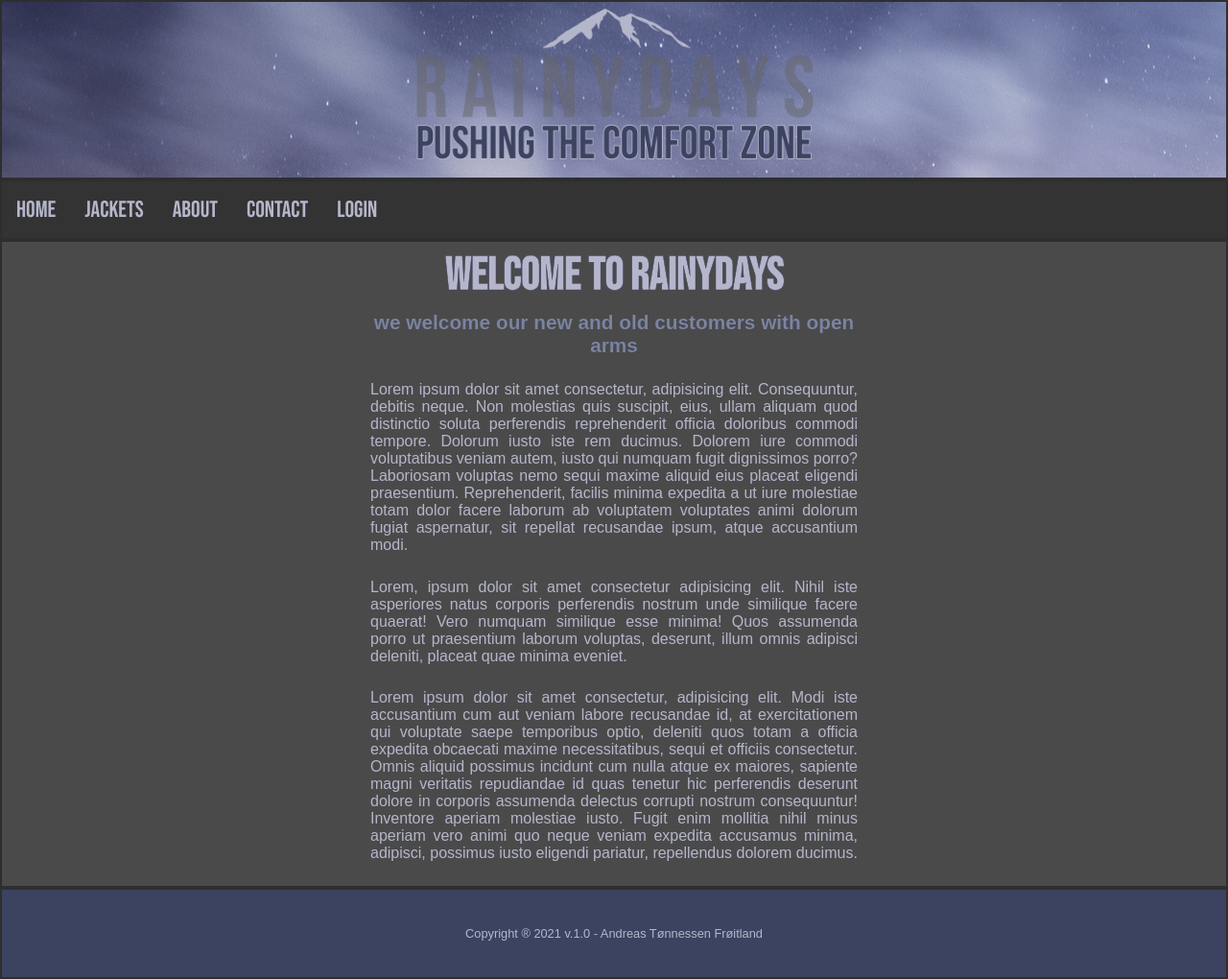
After one commit to Relouding/for-testing, a PHP site: page /index.html in a window 1280 px wide. The commit adds this page. Shown: the whole page at 96% size. Run offline with PHP 8.4, Linux system fonts and the light colour scheme.

Commit message:
Add files via upload

```diff
--- /dev/null
+++ b/index.html
@@ -0,0 +1,59 @@
+<!DOCTYPE html>
+<html lang="en">
+<head>
+  <meta name="Home" content="Home page of Rainydays">
+  <link rel="stylesheet" type="text/css" href="./styles/style.css">
+  <title>Home</title>
+</head>
+<body>
+
+
+
+<header>
+  <img src="images/headerimage.png" width="35%" height="auto">
+</header>
+
+<section>
+  <nav>
+    <ul>
+      <li><a href="#">HOME</a></li>
+      <li><a href="#">JACKETS</a></li>
+      <li><a href="#">ABOUT</a></li>
+      <li><a href="#">CONTACT</a></li>
+      <li><a href="#">LOGIN</a></li>
+    </ul>
+  </nav>
+</section>
+
+<section>
+  <content>
+    <h1>WELCOME TO RAINYDAYS</h1>
+    <h2>we welcome our new and old customers with open arms</h2>
+    <p>Lorem ipsum dolor sit amet consectetur, adipisicing elit. Consequuntur, debitis neque.
+      Non molestias quis suscipit, eius, ullam aliquam quod distinctio soluta perferendis
+      reprehenderit officia doloribus commodi tempore. Dolorum iusto iste rem ducimus. Dolorem
+      iure commodi voluptatibus veniam autem, iusto qui numquam fugit dignissimos porro? Laboriosam
+      voluptas nemo sequi maxime aliquid eius placeat eligendi praesentium. Reprehenderit, facilis
+      minima expedita a ut iure molestiae totam dolor facere laborum ab voluptatem voluptates animi
+      dolorum fugiat aspernatur, sit repellat recusandae ipsum, atque accusantium modi.</p>
+    <p>Lorem, ipsum dolor sit amet consectetur adipisicing elit. Nihil iste asperiores natus corporis
+      perferendis nostrum unde similique facere quaerat! Vero numquam similique esse minima! Quos
+      assumenda porro ut praesentium laborum voluptas, deserunt, illum omnis adipisci deleniti, placeat
+      quae minima eveniet.</p>
+    <p>Lorem ipsum dolor sit amet consectetur, adipisicing elit. Modi iste accusantium cum aut veniam
+      labore recusandae id, at exercitationem qui voluptate saepe temporibus optio, deleniti quos totam
+      a officia expedita obcaecati maxime necessitatibus, sequi et officiis consectetur. Omnis aliquid
+      possimus incidunt cum nulla atque ex maiores, sapiente magni veritatis repudiandae id quas tenetur
+      hic perferendis deserunt dolore in corporis assumenda delectus corrupti nostrum consequuntur!
+      Inventore aperiam molestiae iusto. Fugit enim mollitia nihil minus aperiam vero animi quo neque
+      veniam expedita accusamus minima, adipisci, possimus iusto eligendi pariatur, repellendus dolorem
+      ducimus.</p>
+  </content>
+</section>
+
+<footer>
+  <div id="pf">Copyright ® 2021 v.1.0 - Andreas Tønnessen Frøitland</div>
+</footer>
+
+</body>
+</html>
--- a/styles/style.css
+++ b/styles/style.css
@@ -1,186 +1,180 @@
-
-/* Body */
     body {
-     background-color: #000000;
-      background-size: 100%;
-    background-repeat: repeat;
+      background-color: #000;
+      margin: .0%;
     }
 
     /* Header */
- #H1 {
-             position: absolute;
-               height: 49%;
-                width: 90%;
-
-                  top: 0%;
-                 left: 5%;
-
+    header {
+      background-color: #666;
+      padding: .0%;
+      text-align: center;
+      color: white;
       background-image: url("../images/cover.jpg");
-  background-position: 0% 25%;
-     background-color: #4A4A4A;
-              opacity: 100%;
-
-	       border-style: solid;
-         border-width: 2px;
-	    	 border-color: #2E2E2E;
-
-              display: flex;
-      justify-content: center;
-          align-items: center;
-}
-
-.HeaderG {
-  display: grid;
-  grid-template-columns: repeat(3, 1fr);
-  grid-auto-rows: minmax(100px, auto);
-}
-
-/* Navigation */
-.NavBox {
-	           position: absolute;
-               height: 5%;
-                width: 10%;
-
-     background-color: #4A4A4A;
-              opacity: 50%;
-
-	       border-style: solid;
-         border-width: 2px;
-		     border-color: #2E2E2E;
-
-              display: flex;
-      justify-content: center;
-          align-items: center;
-}
-.NavText {
-                color: #B5B6CB;
-          font-family: Bebas;
-            font-size: 150%;
-}
-.NavZoom {
-           transition: transform .2s;
-}
-.NavZoom:hover {
-            transform: scale(1.05);
-              opacity: 70%;
-}
-
- #Home {
-                  top: 42.5%;
-                 left: 6%;
-}
- #Jackets {
-                  top: 42.5%;
-                 left: 17%;
-}
- #About {
-                  top: 42.5%;
-                 left: 28%;
-}
- #Contact {
-                  top: 42.5%;
-                 left: 39%;
-}
-
-/* Login/Register */
-.LogBox {
-	           position: absolute;
-               height: 2%;
-                width: 5%;
-
-     background-color: #4A4A4A;
-              opacity: 50%;
-
-	       border-style: solid;
-         border-width: 1px;
-		     border-color: #2E2E2E;
-
-              display: flex;
-      justify-content: center;
-          align-items: center;
-}
- .LogText {
-                color: #B5B6CB;
-          font-family: Bebas;
-            font-size: 100%;
-}
- .LogOp {
-           transition: transform .3s;
-}
- .LogOp:hover {
-              opacity: 70%;
-}
-
- #Login {
-                 top: 45.5%;
-                left: 83%;
-}
- #Register {
-                top: 45.5%;
-               left: 89%;
-}
-
-/* Main content column */
- #M1 {
-             position: absolute;
-               height: 80%;
-                width: 90%;
-
-                  top: 50%;
-                 left: 5%;
-
-     background-color: #4A4A4A;
-              opacity: 100%;
+      background-position: 0% 15%;
 
       border-style: solid;
       border-width: 2px;
       border-color: #2E2E2E;
     }
 
-/* Main content column text */
- #MT1 {
-             position: absolute;
-
-	                top: 50%;
-	               left: 45%;
-
-                color: #B5B6CB;
-          font-family: Calibri Narrow;
-            font-size: 20%;
+    /* Container for sections */
+    section {
+      display: -webkit-flex;
+      display: flex;
     }
 
-/* Footer */
- #F1 {
-             position: absolute;
-               height: 15%;
-                width: 90%;
+    /* Responsive layout for mobile - section */
+    @media (max-width: 600px) {
+      section {
+        -webkit-flex-direction: column;
+        flex-direction: column;
+      }
+    }
 
-                  top: 131%;
-                 left: 5%;
+    /* Font styles for h1, h2, p etc */
+    h1 {
+      font-family: bebas;
+      font-size: 300%;
+      color: #B5B6CB;
+      text-align: center;
+      -webkit-text-stroke: .5px #3C4360;
 
-     background-color: #4A4A4A;
-              opacity: 100%;
+      margin: 1.5% .0% 1.5%;
+    }
+
+    /* Responsive layout for mobile - h1 */
+    @media (max-width: 600px) {
+        h1 {
+          font-size: 350%;
+        }
+    }
+
+    h2 {
+      font-family: arial;
+      font-size: 130%;
+      font-weight: bold;
+      color: #7D84A2;
+      text-align: center;
+      -webkit-text-stroke: .1px #3C4360;
+
+      margin: 1.5% .0% 1.5%;
+    }
+
+    /* Responsive layout for mobile - h2 */
+    @media (max-width: 600px) {
+        h2 {
+          font-size: 120%;
+        }
+    }
+
+    p {
+      font-family: arial;
+      font-size: 100%;
+      color: #B5B6CB;
+      text-align: justify;
+
+      margin: 5% .0% 5%;
+    }
+
+    /* Navigation */
+    nav {
+      -webkit-flex: 1;
+      -ms-flex: 1;
+      flex: 1;
+      background: #ccc;
+      padding: .0%;
 
       border-style: solid;
       border-width: 2px;
       border-color: #2E2E2E;
     }
 
-/* Tester */
- #T1 {
-             position: absolute;
-               height: 10%;
-                width: 10%;
+    /* Navigation list */
+    nav ul {
+      list-style-type: none;
+      margin: .0%;
+      padding: .0%;
+      overflow: hidden;
+      background-color: #333;
+    }
 
-                  top: 35%;
-                 left: 45%;
+    /* Unordered list */
+    ul {
+      list-style-type: none;
+      margin: .0%;
+      padding: .0%;
+      overflow: hidden;
+      background-color: #333;
+    }
 
-     background-color: #fff;
-              opacity: 100%;
+    /* Ordered list */
+    li {
+      float: left;
+    }
+
+    /* Ordered list - link */
+    li a {
+      display: block;
+      text-align: center;
+      padding: 15px;
+      text-decoration: none;
+      font-family: bebas;
+      font-size: 150%;
+    }
+
+    /* Ordered list - link - hover */
+    li a:hover {
+      background-color: #222;
+      transition: transform .3s;
+      transform: scale(1.03);
+    }
+
+
+    /* Content */
+    content {
+      -webkit-flex: 1;
+      -ms-flex: 1;
+      flex: 1;
+      background-color: #4A4A4A;
+      padding: .0%;
+      padding-left: 1.5%;
+      padding-right: 1.5%;
 
       border-style: solid;
       border-width: 2px;
       border-color: #2E2E2E;
+
+      display: block;
+      justify-content: center;
+      align-items: center;
+    }
+
+    /* Responsive layout for desktop - content */
+    @media (min-width: 600px) {
+        content {
+          padding-left: 30%;
+          padding-right: 30%;
+        }
+    }
+
+    /* Style the footer */
+    footer {
+      background-color: #3C4360;
+      padding: 2%;
+      color: white;
+
+      border-style: solid;
+      border-width: 2px;
+      border-color: #2E2E2E;
+    }
+
+    #pf {
+      font-family: arial;
+      font-size: 80%;
+      color: #B5B6CB;
+
+      margin: 1% .0% 1%;
+      text-align: center;
     }
 
     /* Fonts */
@@ -188,3 +182,36 @@ body {
 	  font-family: Bebas;
 	  src: url("../fonts/BebasNeue-Regular.ttf")
     }
+
+    /* Default link style */
+      a:link {
+      text-decoration: none;
+      color: #B5B6CB;
+    }
+      a:visited {
+      text-decoration: none;
+      color: #B5B6CB;
+    }
+      a:hover {
+      text-decoration: none;
+      color: #B5B6CB;
+    }
+      a:active {
+      text-decoration: none;
+      color: #B5B6CB;
+    }
+
+    /* Scrollbar */
+
+        ::-webkit-scrollbar {
+      width: 0.5vw;
+    }
+        ::-webkit-scrollbar-track {
+      background: #3C4360;
+    }
+        ::-webkit-scrollbar-thumb {
+      background: #B5B6CB;
+    }
+        ::-webkit-scrollbar-thumb:hover {
+      background: #7D84A2;
+    }
```
Lines whose indentation alone changed are shown as unchanged.
